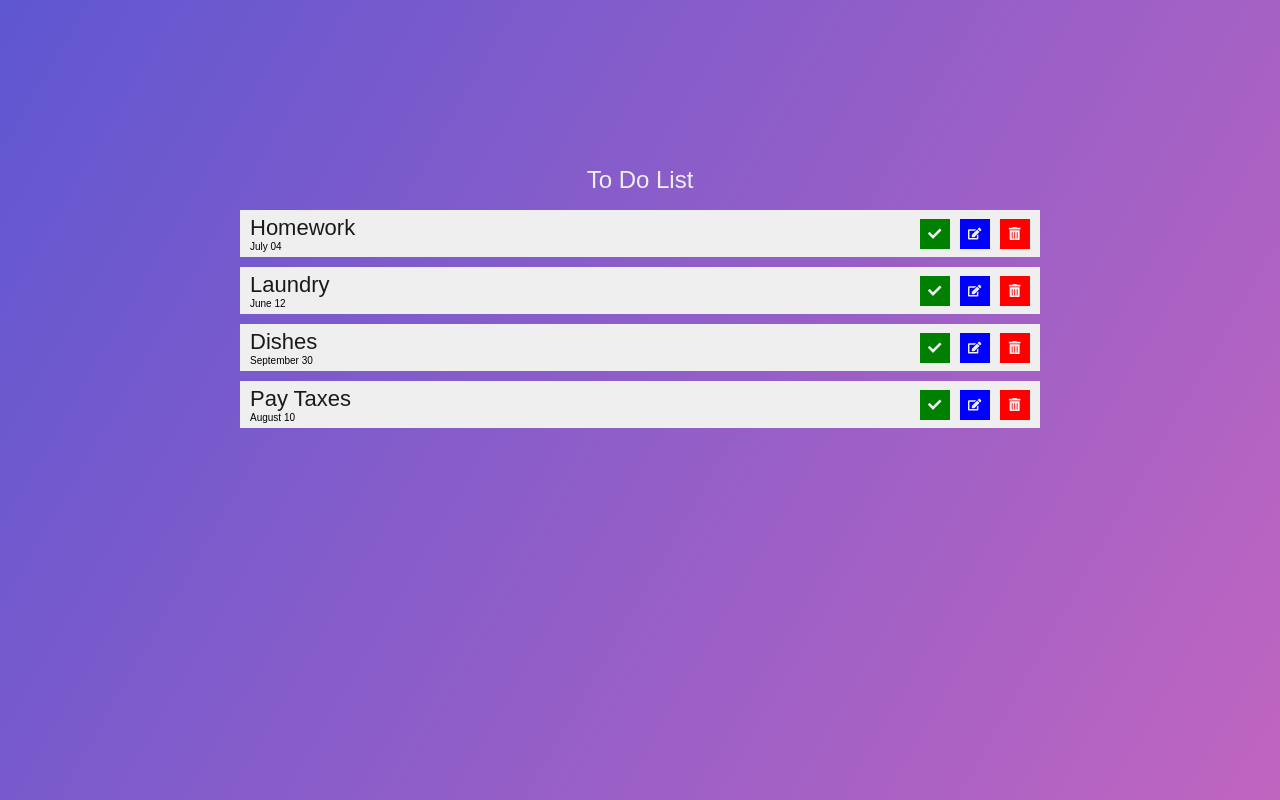
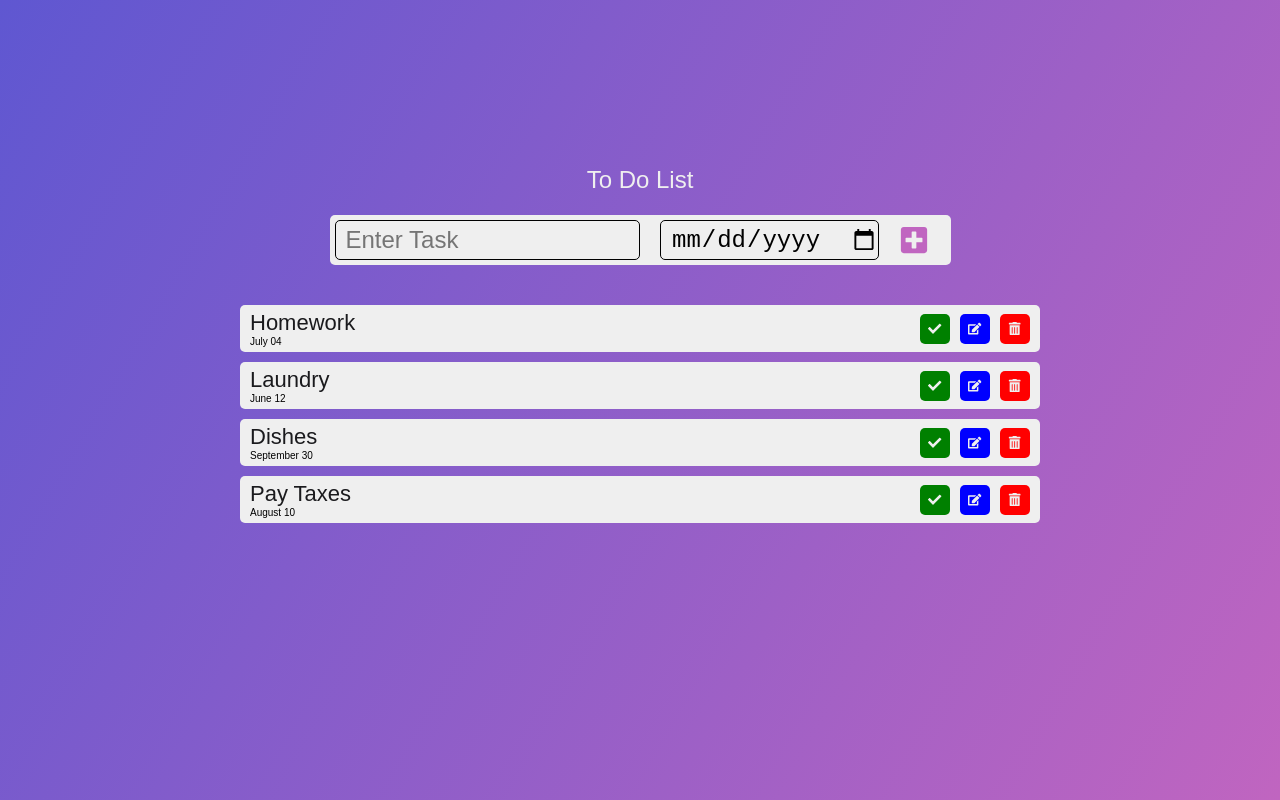
Before and after one commit to snkennedy21/React-To-Do-List, a React (Create React App) app: page / in a window 1280 px wide. Built offline with nearby package versions, Linux system fonts and the light colour scheme.

Commit message:
add new list item section

```diff
--- a/src/App.js
+++ b/src/App.js
@@ -1,5 +1,6 @@
 import "./App.css";
 import List from "./components/listComponents/List";
+import Form from "./components/formComponents/Form";
 
 function App() {
   const toDoItems = [
@@ -15,6 +16,7 @@ function App() {
         <div className="header__container">
           <header className="header">To Do List</header>
         </div>
+        <Form></Form>
         <List toDoItems={toDoItems}></List>
       </section>
     </div>
--- /dev/null
+++ b/src/components/formComponents/Form.css
@@ -0,0 +1,61 @@
+.form__container {
+  width: 100%;
+  display: flex;
+  justify-content: center;
+}
+
+.form {
+  padding: 0.5rem;
+  display: inline-flex;
+  align-items: center;
+  background-color: var(--color-white);
+  margin: 0.5rem 0 4rem 0;
+  gap: 2rem;
+  border-radius: 0.5rem;
+}
+
+.form__input--text {
+  background-color: var(--color-white);
+  width: 50%;
+  height: 4rem;
+  font-size: 2.4rem;
+  padding-left: 1rem;
+  border: 1px solid black;
+  border-radius: 0.5rem;
+}
+
+.form__input--date {
+  background-color: var(--color-white);
+  height: 4rem;
+  padding-left: 1rem;
+  font-size: 2.4rem;
+  border: 1px solid black;
+  border-radius: 0.5rem;
+}
+
+.form__input--text:focus {
+  outline: none;
+}
+
+.form__button {
+  display: flex;
+  align-items: center;
+  justify-content: center;
+  border: none;
+}
+
+.form__button__icon {
+  border: none;
+  width: 3rem;
+  height: 3rem;
+  background-color: var(--color-white);
+  color: #c065c0;
+}
+
+.form__button__icon:active {
+  color: #b04eb0;
+}
+
+.form__button:hover {
+  cursor: pointer;
+}
--- /dev/null
+++ b/src/components/formComponents/Form.js
@@ -0,0 +1,37 @@
+import "./Form.css";
+import { FaPlusSquare } from "react-icons/fa";
+
+const Form = function () {
+  const taskChangeHandler = function (e) {
+    console.log(e.target.value);
+  };
+
+  const dateChangeHandler = function (e) {
+    console.log(e.target.value);
+  };
+
+  const formSubmitHandler = function () {};
+
+  return (
+    <div className="form__container">
+      <form onSubmit={formSubmitHandler} className="form">
+        <input
+          onChange={taskChangeHandler}
+          className="form__input--text"
+          type="text"
+          placeholder="Enter Task"
+        />
+        <input
+          onChange={dateChangeHandler}
+          className="form__input--date"
+          type="date"
+        />
+        <button className="form__button" type="submit">
+          <FaPlusSquare className="form__button__icon" />
+        </button>
+      </form>
+    </div>
+  );
+};
+
+export default Form;
--- a/src/components/listComponents/ListElement.css
+++ b/src/components/listComponents/ListElement.css
@@ -5,6 +5,7 @@
   justify-content: space-between;
   align-items: center;
   width: 100%;
+  border-radius: 0.5rem;
 }
 
 .list__element__item {
@@ -31,6 +32,7 @@
   height: 3rem;
   border: none;
   color: var(--color-white);
+  border-radius: 0.5rem;
 }
 
 .list__button:hover {
```
